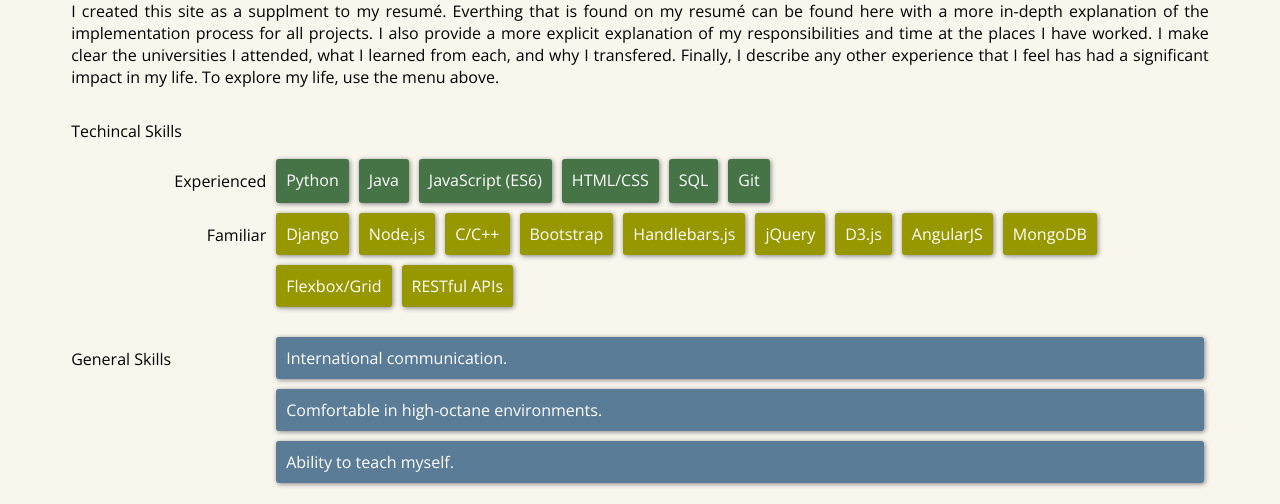
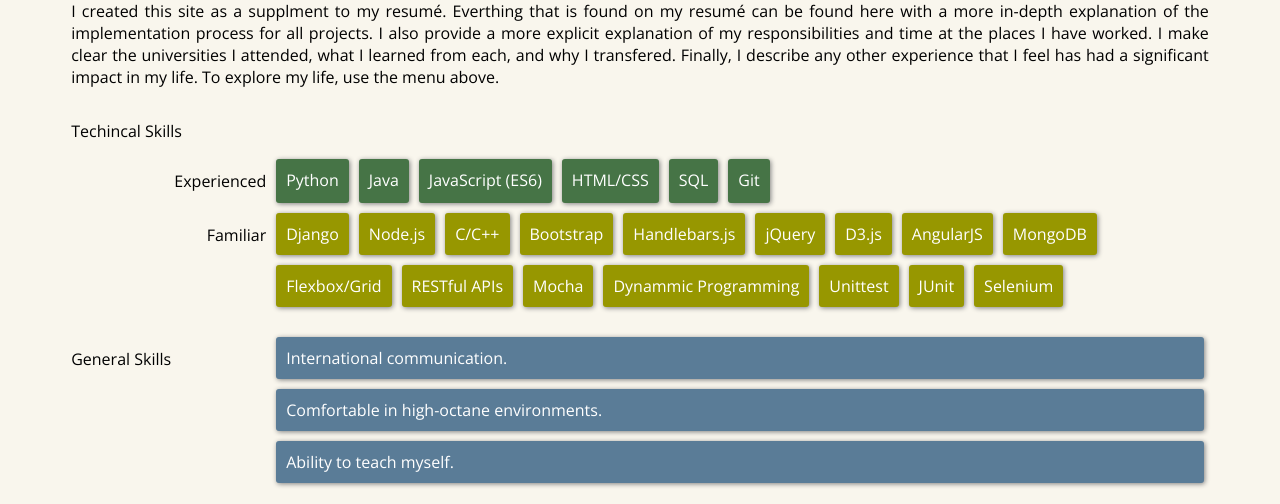
Before and after one commit to cberry216/resume-site, a Django app: page / in a window 1280 px wide. Shown: the part 350-854 px from the top of the page. Run offline with Django 3.2, Linux system fonts and the light colour scheme; parts of the project's set-up code (start-up, migrations or seed data) failed here and were passed over.

Commit message:
Added skills to about.html

```diff
--- a/resume_site/templates/about.html
+++ b/resume_site/templates/about.html
@@ -30,6 +30,11 @@
       <p class="skill skill--yellow">MongoDB</p>
       <p class="skill skill--yellow">Flexbox/Grid</p>
       <p class="skill skill--yellow">RESTful APIs</p>
+      <p class="skill skill--yellow">Mocha</p>
+      <p class="skill skill--yellow">Dynammic Programming</p>
+      <p class="skill skill--yellow">Unittest</p>
+      <p class="skill skill--yellow">JUnit</p>
+      <p class="skill skill--yellow">Selenium</p>
     </div>
   </div>
   <div class="general">
```
